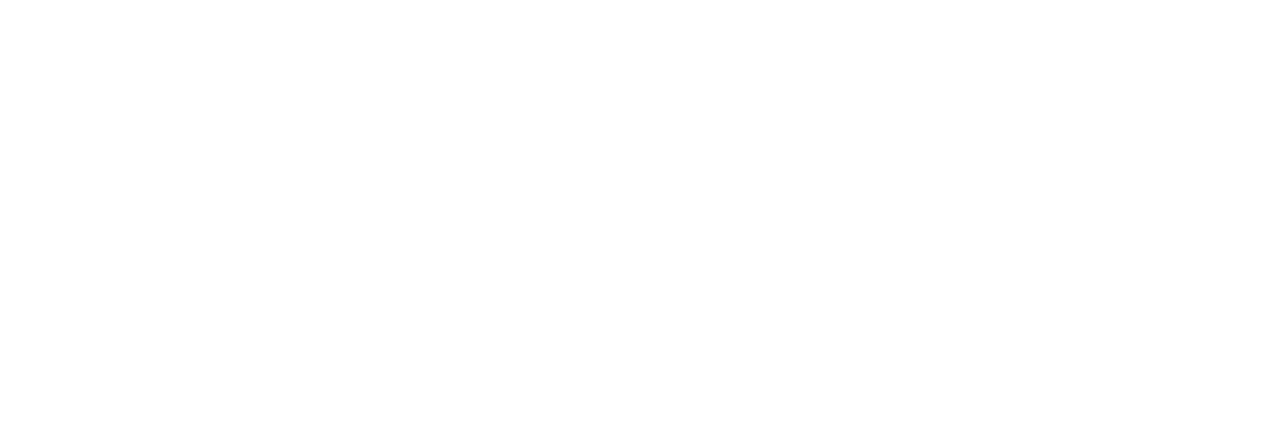
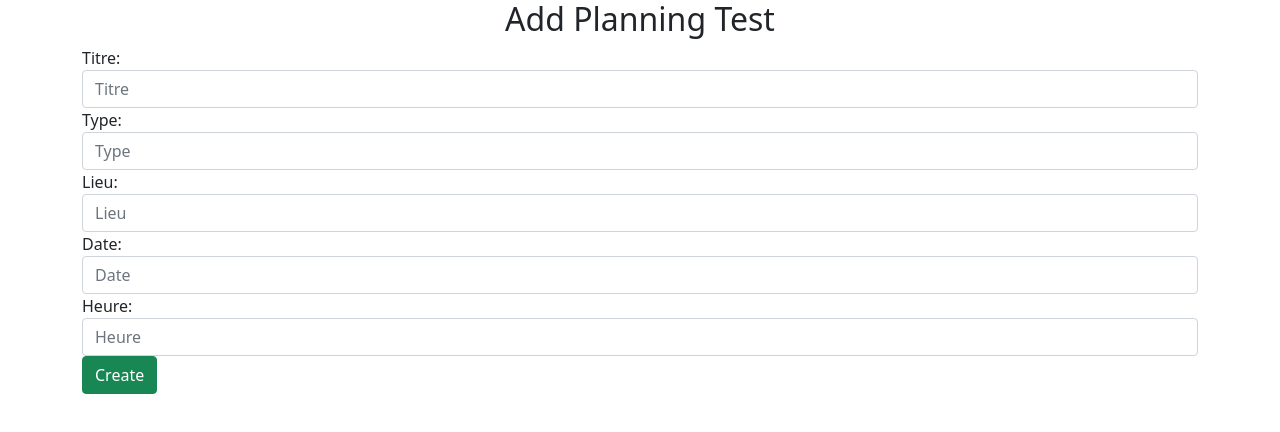
Before and after one commit to HanabiShampo/Pi-angular9, an Angular app: page /create-test in a window 1280 px wide. Before the commit this address led to /. Shown: the top 432 px of the page. Built offline with nearby package versions, Linux system fonts and the light colour scheme.

Commit message:
This commit include planning test component(create+read)

```diff
--- /dev/null
+++ b/src/app/PlanningTest/create-test/create-test.component.html
@@ -0,0 +1,31 @@
+<div class="container">
+    <h2 class="text-center">Add Planning Test</h2>
+    <form [formGroup]="addForm" (ngSubmit)="onSubmit()">
+      <div class="form-group">
+        <label for="Titre">Titre:</label>
+        <input type="text" formControlName="Titre" placeholder="Titre" name="Titre" class="form-control" id="Titre">
+      </div>
+
+      <div class="form-group">
+        <label for="Type">Type:</label>
+        <input type="text" formControlName="Type" placeholder="Type" name="Type" class="form-control" id="Type">
+      </div>
+
+      <div class="form-group">
+        <label for="Lieu">Lieu:</label>
+        <input type="text" formControlName="Lieu" placeholder="Lieu" name="Lieu" class="form-control" id="Lieu">
+      </div>
+
+      <div class="form-group">
+        <label for="Date">Date:</label>
+        <input type="text" formControlName="Date" placeholder="Date" name="Date" class="form-control" id="Date">
+      </div>
+
+      <div class="form-group">
+        <label for="Heure">Heure:</label>
+        <input type="text" formControlName="Heure" placeholder="Heure" name="Heure" class="form-control" id="Heure">
+      </div>
+
+      <button class="btn btn-success">Create</button>
+    </form>
+  </div>
--- /dev/null
+++ b/src/app/PlanningTest/create-test/create-test.component.ts
@@ -0,0 +1,37 @@
+import { Component, OnInit } from '@angular/core';
+import {PlanningService} from "../../service/planning.service";
+import {FormBuilder, FormGroup, Validators} from "@angular/forms";
+import {first} from "rxjs/operators";
+import {Router} from "@angular/router";
+
+
+@Component({
+  selector: 'app-create-test',
+  templateUrl: './create-test.component.html',
+  styleUrls: ['./create-test.component.css']
+})
+export class CreateTestComponent implements OnInit {
+
+  constructor(private formBuilder: FormBuilder,private router: Router, private planningService: PlanningService) { }
+  addForm: FormGroup;
+
+  ngOnInit(): void {
+    this.addForm = this.formBuilder.group({
+      id: [],
+      Titre: ['', Validators.required],
+      Type: ['', Validators.required],
+      Lieu: ['', Validators.required],
+      Date: ['', Validators.required],
+      Heure: ['', Validators.required]
+    });
+  }
+
+  onSubmit() {
+    this.planningService.createPlanningTest(this.addForm.value)
+      .subscribe( data => {
+        console.log(data);
+        this.router.navigate(['list-test']);
+      });
+  }
+
+}
--- a/src/app/PlanningTest/list-test/list-test.component.html
+++ b/src/app/PlanningTest/list-test/list-test.component.html
@@ -1,6 +1,6 @@
 <div class="container">
     <h2> Planning Tests List</h2>
-
+      <button class="btn btn-danger" (click)="addPlanning()"> Create Planning</button>
 
     <table class="table table-striped">
       <thead>
--- a/src/app/PlanningTest/list-test/list-test.component.ts
+++ b/src/app/PlanningTest/list-test/list-test.component.ts
@@ -22,4 +22,8 @@
   });
   }
 
+  addPlanning(): void {
+    this.router.navigate(['create-test']);
+  }
+
 }
```
Also changed, not shown: src/app/app-routing.module.ts (+7 -5 lines), src/app/app.module.ts (+11 -6 lines), src/app/PlanningTest/create-test/create-test.component.css (added), 1 other file (tests, documents, lock files or other folders).
